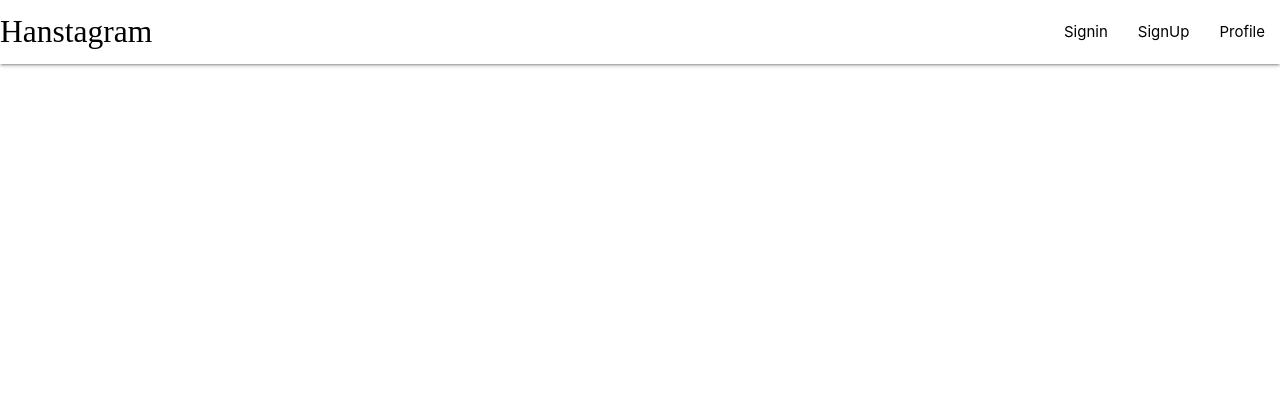
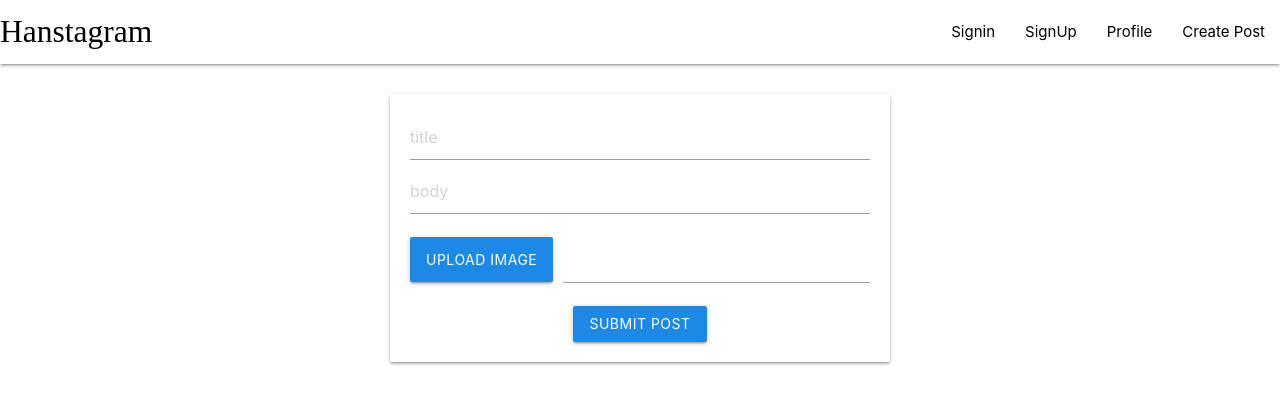
Before and after one commit to hanyoonseok/mern-social, a React (Create React App) app in the folder client/: page /create in a window 1280 px wide. Shown: the top 404 px of the page. Built offline with nearby package versions, Linux system fonts and the light colour scheme; a web font is replaced by a local one.

Commit message:
add createpost

```diff
--- a/client/public/index.html
+++ b/client/public/index.html
@@ -13,7 +13,7 @@
 
     <link rel="manifest" href="%PUBLIC_URL%/manifest.json" />
     <link rel="stylesheet" href="https://cdnjs.cloudflare.com/ajax/libs/materialize/1.0.0/css/materialize.min.css">
-
+    <link href="https://fonts.googleapis.com/icon?family=Material+Icons" rel="stylesheet">
     <title>Hanstagram</title>
   </head>
   <body>
--- a/client/src/App.css
+++ b/client/src/App.css
@@ -33,3 +33,10 @@
 .item{
   width:30%;
 }
+
+
+.home-card{
+  max-width: 500px;
+  height:max-content;
+  margin:26px auto;
+}
--- a/client/src/App.js
+++ b/client/src/App.js
@@ -5,6 +5,7 @@
 import Signin from './components/screens/Signin'
 import Profile from './components/screens/Profile'
 import Signup from './components/screens/Signup'
+import CreatePost from './components/screens/CreatePost'
 
 //path에 따라서 보여주는거 다르게 함
 function App() {
@@ -23,6 +24,9 @@
       <Route path="/profile">
         <Profile />
       </Route>
+      <Route path="/create">
+        <CreatePost />
+      </Route>
     </BrowserRouter>
   );
 }
--- a/client/src/components/Navbar.js
+++ b/client/src/components/Navbar.js
@@ -13,6 +13,7 @@
                     <li><Link to="/signin">Signin</Link></li>
                     <li><Link to="/signup">SignUp</Link></li>
                     <li><Link to="/profile">Profile</Link></li>
+                    <li><Link to="/create">Create Post</Link></li>
                 </ul>
             </div>
         </nav>
--- /dev/null
+++ b/client/src/components/screens/CreatePost.js
@@ -0,0 +1,28 @@
+import React from 'react';
+
+const CreatePost=()=>{
+    return(
+        <div className="card input-filed"
+        style={{
+            margin:"30px auto",
+            maxWidth:"500px",
+            padding:"20px",
+            textAlign:"center"
+        }}>
+            <input type="text" placeholder="title"/>
+            <input type="text" placeholder="body"/>
+            <div className="file-field input-field ">
+                <div className="btn #64b5f6 blue darken-1">
+                    <span>Upload Image</span>
+                    <input type="file"/>
+                </div>
+                <div className="file-path-wrapper">
+                    <input className="file-path validate" type="text"/>
+                </div>
+            </div>
+            <button className="btn waves-effect waves-light #64b5f6 blue darken-1" >Submit Post</button>
+        </div>
+    )
+}
+
+export default CreatePost;
--- a/client/src/components/screens/Home.js
+++ b/client/src/components/screens/Home.js
@@ -2,7 +2,44 @@
 
 const Home = ()=>{
     return(
-        <h1>home</h1>
+        <div className="home">
+            <div className="card home-card">
+                <h5>yoonseok</h5>
+                <div className="card-image">
+                    <img src="https://images.unsplash.com/photo-1458682625221-3a45f8a844c7?ixid=MnwxMjA3fDB8MHxzZWFyY2h8MjJ8fHdhbGxwYXBlcnxlbnwwfHwwfHw%3D&ixlib=rb-1.2.1&auto=format&fit=crop&w=500&q=60"/>
+                </div>
+                <div className="card-content">
+                    <i className="material-icons" style={{color:"red"}}>favorite</i>
+                    <h6>title</h6>
+                    <p>this is amazing post</p>
+                    <input type="text" placeholder="add a comment"/>
+                </div>
+            </div>
+            <div className="card home-card">
+                <h5>yoonseok</h5>
+                <div className="card-image">
+                    <img src="https://images.unsplash.com/photo-1458682625221-3a45f8a844c7?ixid=MnwxMjA3fDB8MHxzZWFyY2h8MjJ8fHdhbGxwYXBlcnxlbnwwfHwwfHw%3D&ixlib=rb-1.2.1&auto=format&fit=crop&w=500&q=60"/>
+                </div>
+                <div className="card-content">
+                    <i className="material-icons" style={{color:"red"}}>favorite</i>
+                    <h6>title</h6>
+                    <p>this is amazing post</p>
+                    <input type="text" placeholder="add a comment"/>
+                </div>
+            </div>
+            <div className="card home-card">
+                <h5>yoonseok</h5>
+                <div className="card-image">
+                    <img src="https://images.unsplash.com/photo-1458682625221-3a45f8a844c7?ixid=MnwxMjA3fDB8MHxzZWFyY2h8MjJ8fHdhbGxwYXBlcnxlbnwwfHwwfHw%3D&ixlib=rb-1.2.1&auto=format&fit=crop&w=500&q=60"/>
+                </div>
+                <div className="card-content">
+                    <i className="material-icons" style={{color:"red"}}>favorite</i>
+                    <h6>title</h6>
+                    <p>this is amazing post</p>
+                    <input type="text" placeholder="add a comment"/>
+                </div>
+            </div>
+        </div>
     )
 }
 
--- a/client/src/components/screens/Signin.js
+++ b/client/src/components/screens/Signin.js
@@ -14,7 +14,7 @@
                 type="text"
                 placeholder="password"
                 />
-                <button className="btn waves-effect waves-light #64b5f6 blue lighten-2" >Login</button>
+                <button className="btn waves-effect waves-light #64b5f6 blue darken-1" >Login</button>
                 <h5>
                     <Link to="/signup">Don't have an account ?</Link>
                 </h5>
--- a/client/src/components/screens/Signup.js
+++ b/client/src/components/screens/Signup.js
@@ -18,7 +18,7 @@
                 type="text"
                 placeholder="password"
                 />
-                <button className="btn waves-effect waves-light #64b5f6 blue lighten-2" >SignUp</button>
+                <button className="btn waves-effect waves-light #64b5f6 blue darken-1" >SignUp</button>
                 <h5>
                     <Link to="/signin">Already have an account?</Link>
                 </h5>
```
